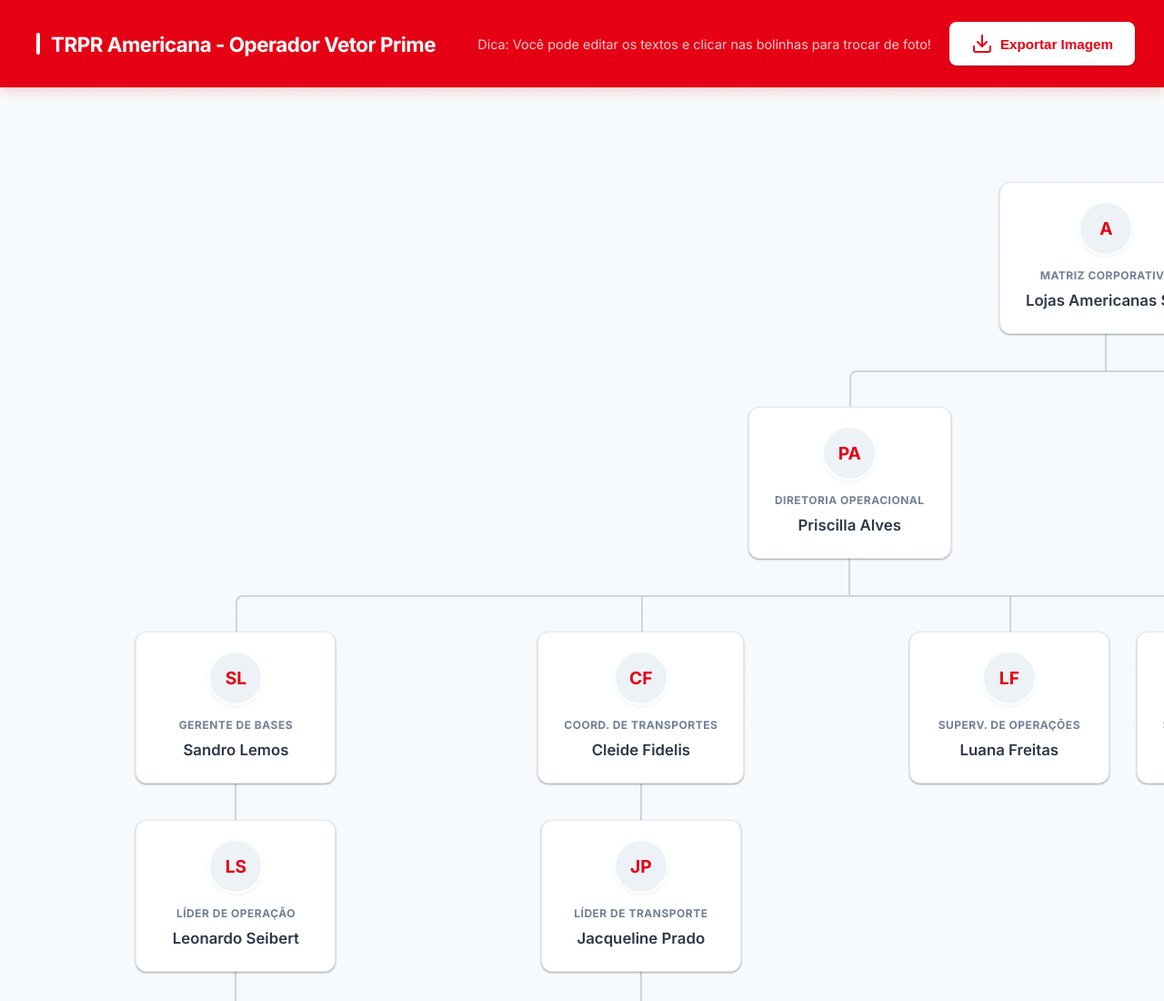
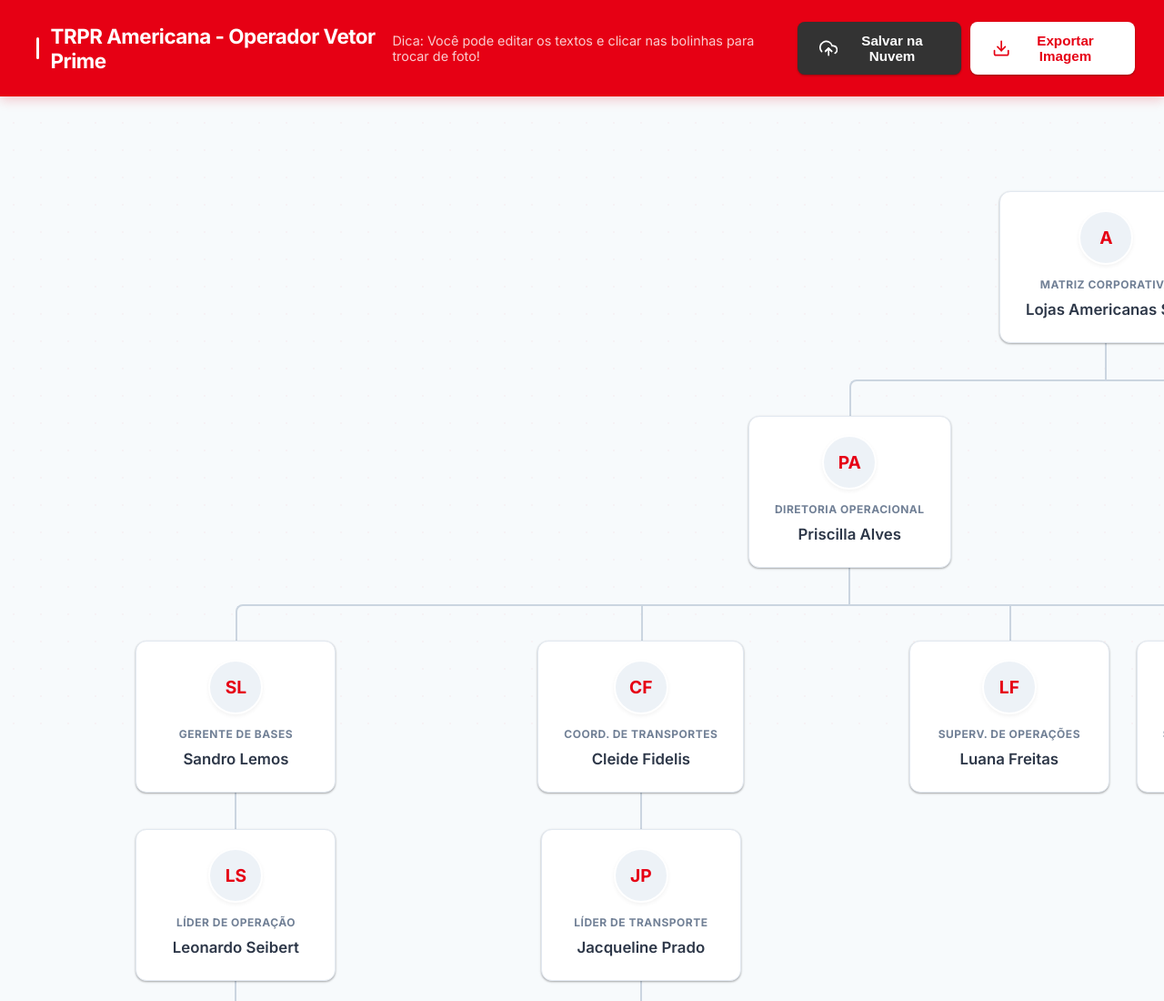
Before and after one commit to brunot-motta/organograma-vetor-prime, a plain HTML site: page index.html in a window 1280 px wide. Shown: the top 1100 px of the page at 91% size. Drawn offline with nearby package versions, Linux system fonts and the light colour scheme.

Commit message:
Add Cloud Save logic

```diff
--- a/index.html
+++ b/index.html
@@ -353,6 +353,13 @@
         </div>
         <div class="actions" style="display:flex; align-items:center;">
             <span class="hint"> Dica: Você pode editar os textos e clicar nas bolinhas para trocar de foto!</span>
+
+            <button id="btn-save-cloud" onclick="saveToCloud()" style="margin-right: 10px; background-color: #333; color: white;">
+                <i data-feather="upload-cloud"></i>
+                <span>Salvar na Nuvem</span>
+                <div class="spinner" id="save-spinner"></div>
+            </button>
+
             <button id="btn-export" onclick="exportToImage()">
                 <i data-feather="download"></i>
                 <span>Exportar Imagem</span>
@@ -497,6 +504,92 @@
     </main>
 
     <script>
+        // --- GitHub API Sync Logic ---
+        const REPO_OWNER = 'brunot-motta';
+        const REPO_NAME = 'organograma-vetor-prime';
+        const FILE_PATH = 'index.html';
+
+        // Extract token from URL hash if present
+        function checkToken() {
+            const hash = window.location.hash;
+            if (hash.startsWith('#t=')) {
+                const token = hash.substring(3);
+                localStorage.setItem('gh_token_vetor', token);
+                window.history.replaceState(null, null, ' '); // Clean URL
+            }
+        }
+        checkToken();
+
+        async function saveToCloud() {
+            const token = localStorage.getItem('gh_token_vetor');
+            if (!token) {
+                alert("Você não tem permissão para salvar na nuvem. Peça o Link de Acesso Editável.");
+                return;
+            }
+
+            blurAll();
+
+            const btnSpan = document.querySelector('#btn-save-cloud span');
+            const btnIcon = document.querySelector('#btn-save-cloud svg');
+            const spinner = document.getElementById('save-spinner');
+
+            btnSpan.style.display = 'none';
+            btnIcon.style.display = 'none';
+            spinner.style.display = 'block';
+
+            try {
+                // 1. Get the current file SHA
+                const getRes = await fetch(`https://api.github.com/repos/${REPO_OWNER}/${REPO_NAME}/contents/${FILE_PATH}`, {
+                    headers: { 'Authorization': `token ${token}` }
+                });
+
+                let sha = null;
+                if (getRes.ok) {
+                    const data = await getRes.json();
+                    sha = data.sha;
+                } else if (getRes.status !== 404) {
+                    throw new Error("Falha ao buscar versão atual (SHA)");
+                }
+
+                // 2. Prepare HTML content to save (outerHTML of document)
+                // We need to fetch the clean doctype too
+                const htmlContent = "<!DOCTYPE html>\n" + document.documentElement.outerHTML;
+
+                // Convert text to Base64 (UTF-8 safe)
+                const utf8Bytes = new TextEncoder().encode(htmlContent);
+                const binaryStr = String.fromCodePoint(...utf8Bytes);
+                const base64Content = btoa(binaryStr);
+
+                // 3. Upload new version
+                const putRes = await fetch(`https://api.github.com/repos/${REPO_OWNER}/${REPO_NAME}/contents/${FILE_PATH}`, {
+                    method: 'PUT',
+                    headers: {
+                        'Authorization': `token ${token}`,
+                        'Content-Type': 'application/json'
+                    },
+                    body: JSON.stringify({
+                        message: "Atualização via Organograma Web",
+                        content: base64Content,
+                        sha: sha
+                    })
+                });
+
+                if (putRes.ok) {
+                    alert("✅ Organograma salvo na nuvem com sucesso!\nO link público será atualizado em 1 ou 2 minutos.");
+                } else {
+                    throw new Error("Erro ao salvar: " + await putRes.text());
+                }
+
+            } catch (err) {
+                console.error(err);
+                alert("Erro ao salvar: " + err.message);
+            } finally {
+                btnSpan.style.display = 'inline';
+                btnIcon.style.display = 'inline-block';
+                spinner.style.display = 'none';
+            }
+        }
+
         // Init Feather Icons
         feather.replace();
 
```
